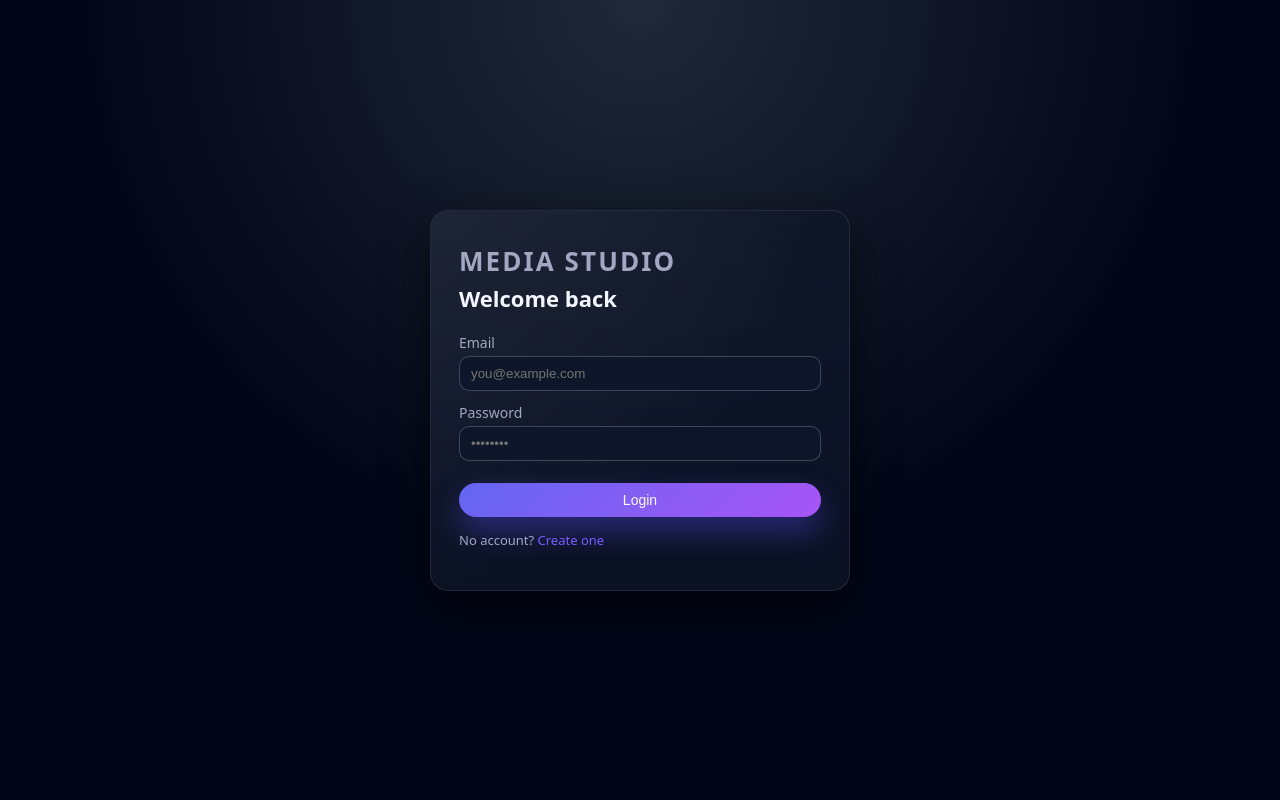
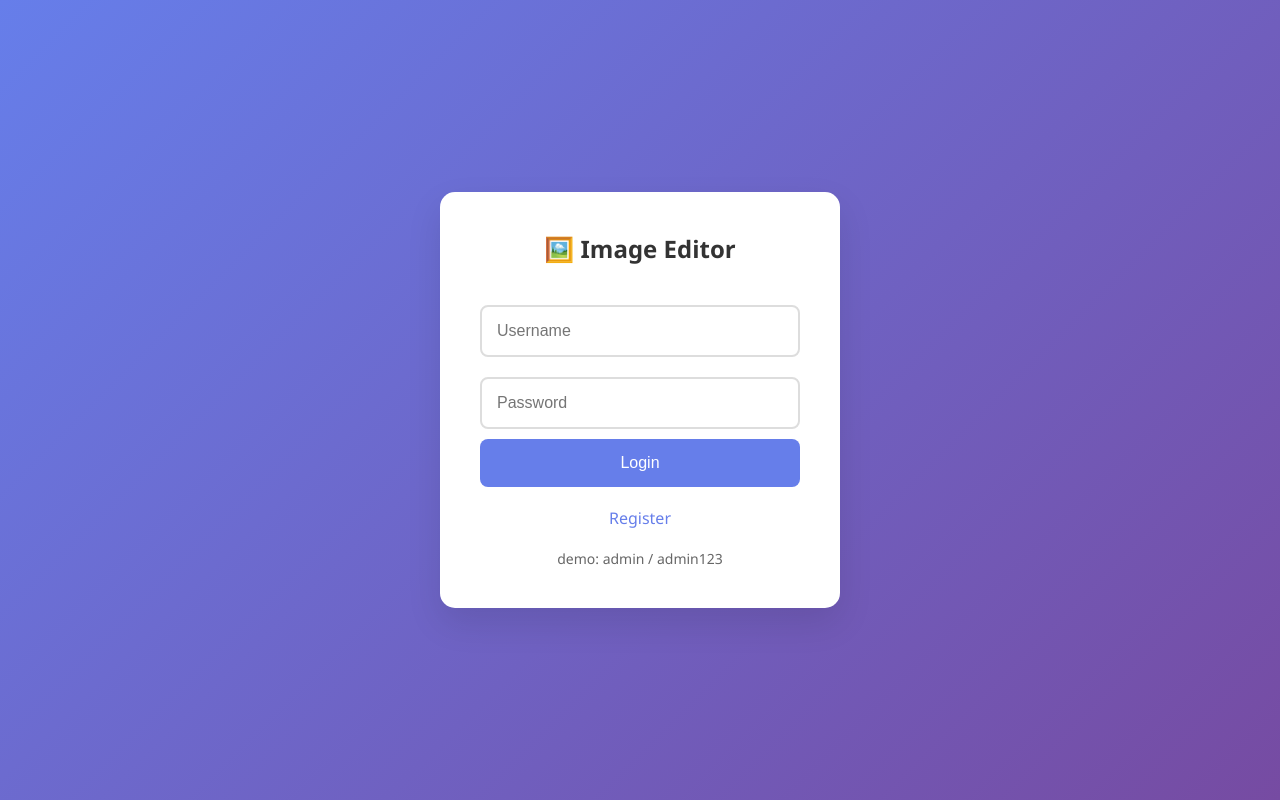
Before and after one commit to mswalih189/Image-conversion, a Flask app: page / in a window 1280 px wide. Run offline with Flask 3, Linux system fonts and the light colour scheme.

Commit message:
Update login.html

```diff
--- a/templates/login.html
+++ b/templates/login.html
@@ -1,46 +1,41 @@
 <!DOCTYPE html>
-<html lang="en">
-
+<html>
 <head>
-    <meta charset="UTF-8">
-    <title>Login – Media Studio</title>
-    <link rel="stylesheet" href="{{ url_for('static', filename='css/style.css') }}">
+    <title>Image Editor - Login</title>
+    <meta name="viewport" content="width=device-width">
+    <style>
+        * { margin: 0; padding: 0; box-sizing: border-box; }
+        body { font-family: 'Segoe UI', sans-serif; background: linear-gradient(135deg, #667eea 0%, #764ba2 100%); min-height: 100vh; display: flex; align-items: center; justify-content: center; }
+        .login-box { background: white; padding: 40px; border-radius: 15px; box-shadow: 0 15px 35px rgba(0,0,0,0.1); width: 100%; max-width: 400px; }
+        h2 { text-align: center; margin-bottom: 30px; color: #333; }
+        input { width: 100%; padding: 15px; margin: 10px 0; border: 2px solid #ddd; border-radius: 8px; font-size: 16px; transition: border 0.3s; }
+        input:focus { outline: none; border-color: #667eea; }
+        .btn { width: 100%; padding: 15px; background: #667eea; color: white; border: none; border-radius: 8px; font-size: 16px; cursor: pointer; transition: background 0.3s; }
+        .btn:hover { background: #5a67d8; }
+        .links { text-align: center; margin-top: 20px; }
+        .links a { color: #667eea; text-decoration: none; margin: 0 10px; }
+        .flash { padding: 12px; margin: 10px 0; border-radius: 8px; background: #fed7d7; color: #c53030; text-align: center; }
+    </style>
 </head>
-
-<body class="auth-body">
-    <div class="background-gradient"></div>
-
-    <div class="card glass auth-card">
-        <h1 class="app-title">Media Studio</h1>
-        <h2 class="auth-title">Welcome back</h2>
-
-        {% with messages = get_flashed_messages(with_categories=true) %}
-        {% if messages %}
-        <ul class="flash-list">
-            {% for category, message in messages %}
-            <li class="flash {{ category }}">{{ message }}</li>
-            {% endfor %}
-        </ul>
-        {% endif %}
+<body>
+    <div class="login-box">
+        <h2>🖼️ Image Editor</h2>
+        {% with messages = get_flashed_messages() %}
+            {% if messages %}
+                <div class="flash">{{ messages[0] }}</div>
+            {% endif %}
         {% endwith %}
-
-        <form method="POST" class="auth-form">
-            <div class="field">
-                <label>Email</label>
-                <input type="email" name="email" placeholder="you@example.com" required>
-            </div>
-            <div class="field">
-                <label>Password</label>
-                <input type="password" name="password" placeholder="••••••••" required>
-            </div>
-            <button type="submit" class="btn-primary full">Login</button>
+        <form method="POST">
+            <input type="text" name="username" placeholder="Username" required>
+            <input type="password" name="password" placeholder="Password" required>
+            <button type="submit" class="btn">Login</button>
         </form>
-
-        <p class="small-text">
-            No account?
-            <a href="{{ url_for('auth.register') }}">Create one</a>
+        <div class="links">
+            <a href="{{ url_for('register') }}">Register</a>
+        </div>
+        <p style="text-align: center; margin-top: 20px; color: #666; font-size: 14px;">
+            demo: admin / admin123
         </p>
     </div>
 </body>
-
 </html>
```
